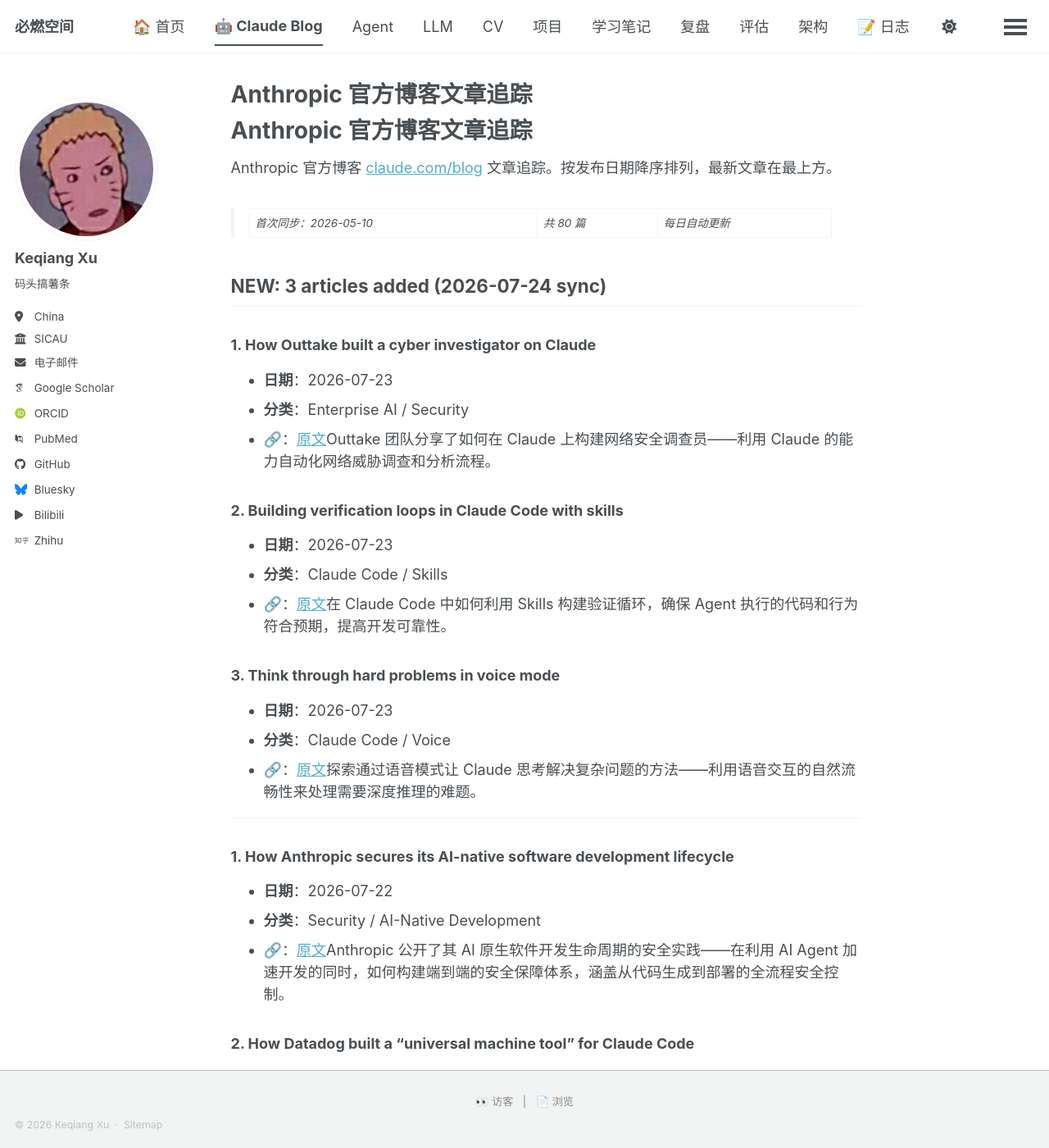
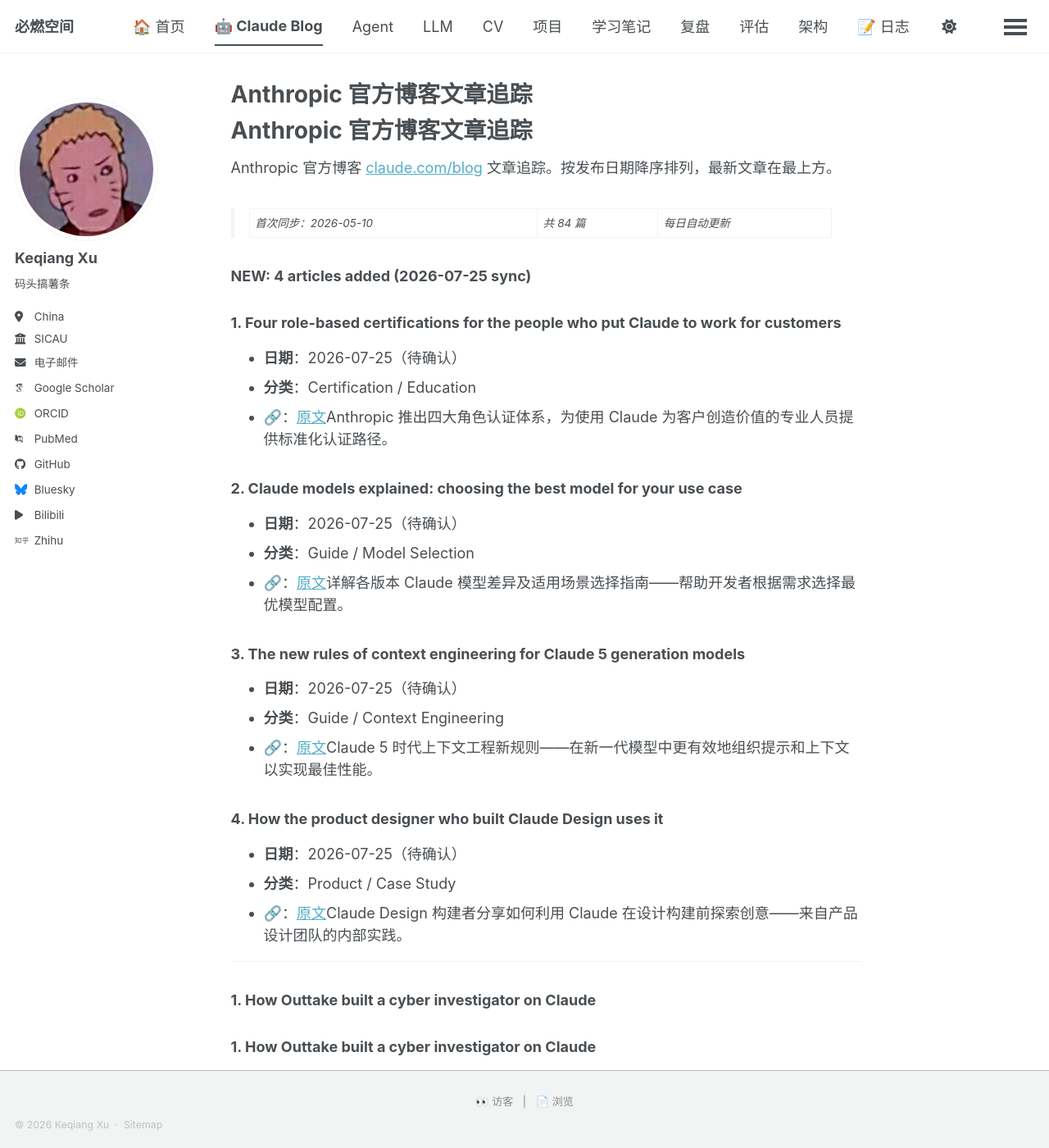
Before and after one commit to Qnh233/Qnh233.github.io, a Jekyll site: the page built from _pages/claude-blog.md, in a window 1280 px wide and 1400 px high. Shown: the whole window at 82% size. Built offline with Jekyll 4.4.1, drawn with Linux system fonts in a browser that asks for light colours; some web fonts are replaced; our own code applies the rules of GitHub Pages for plain Markdown files; a script bundle is joined from its source files by our own code; library files that are not in the unit come from our copies; comment, search, counter and statistics services are not loaded; some of the changed text lies outside the part shown.

Commit message:
sync claude blog: +4 articles (2026-07-25)

```diff
--- a/_pages/claude-blog.md
+++ b/_pages/claude-blog.md
@@ -2,9 +2,32 @@
 
 Anthropic 官方博客 [claude.com/blog](https://claude.com/blog) 文章追踪。按发布日期降序排列，最新文章在最上方。
 
-> 首次同步：2026-05-10 | 共 80 篇 | 每日自动更新
+> 首次同步：2026-05-10 | 共 84 篇 | 每日自动更新
 
-## NEW: 3 articles added (2026-07-24 sync)
+### NEW: 4 articles added (2026-07-25 sync)
+### 1. Four role-based certifications for the people who put Claude to work for customers
+- **日期**：2026-07-25（待确认）
+- **分类**：Certification / Education
+- **🔗**：[原文](https://claude.com/blog/four-role-based-claude-certifications)Anthropic 推出四大角色认证体系，为使用 Claude 为客户创造价值的专业人员提供标准化认证路径。
+
+### 2. Claude models explained: choosing the best model for your use case
+- **日期**：2026-07-25（待确认）
+- **分类**：Guide / Model Selection
+- **🔗**：[原文](https://claude.com/blog/claude-models-explained-choosing-the-best-model-for-your-use-case)详解各版本 Claude 模型差异及适用场景选择指南——帮助开发者根据需求选择最优模型配置。
+
+### 3. The new rules of context engineering for Claude 5 generation models
+- **日期**：2026-07-25（待确认）
+- **分类**：Guide / Context Engineering
+- **🔗**：[原文](https://claude.com/blog/the-new-rules-of-context-engineering-for-claude-5-generation-models)Claude 5 时代上下文工程新规则——在新一代模型中更有效地组织提示和上下文以实现最佳性能。
+
+### 4. How the product designer who built Claude Design uses it
+- **日期**：2026-07-25（待确认）
+- **分类**：Product / Case Study
+- **🔗**：[原文](https://claude.com/blog/how-the-product-designer-who-built-claude-design-uses-it-to-explore-ideas-before-building-them)Claude Design 构建者分享如何利用 Claude 在设计构建前探索创意——来自产品设计团队的内部实践。
+
+---
+
+### 1. How Outtake built a cyber investigator on Claude
 
 ### 1. How Outtake built a cyber investigator on Claude
 - **日期**：2026-07-23
@@ -440,4 +463,4 @@
 
 ---
 
-最后更新：2026-07-24 · 共 80 篇文章
+最后更新：2026-07-25 · 共 84 篇文章
```
